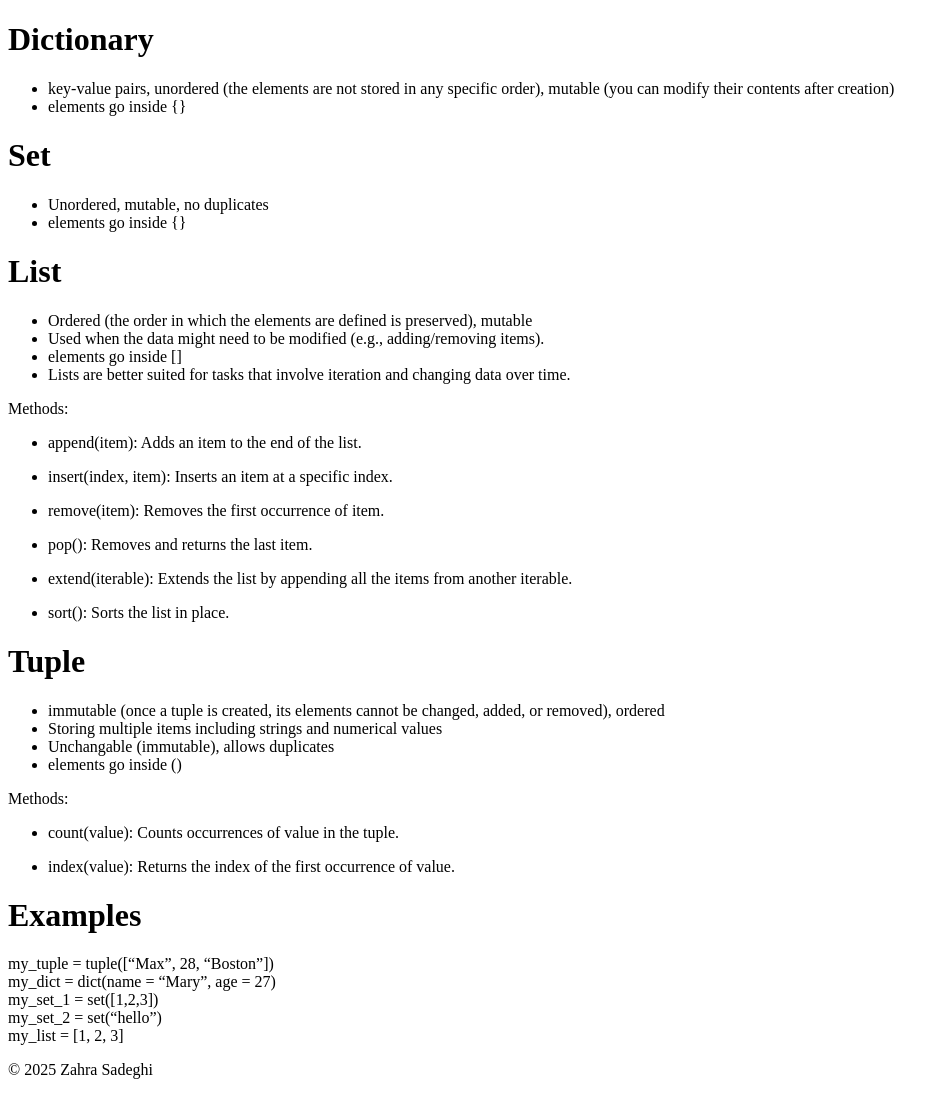
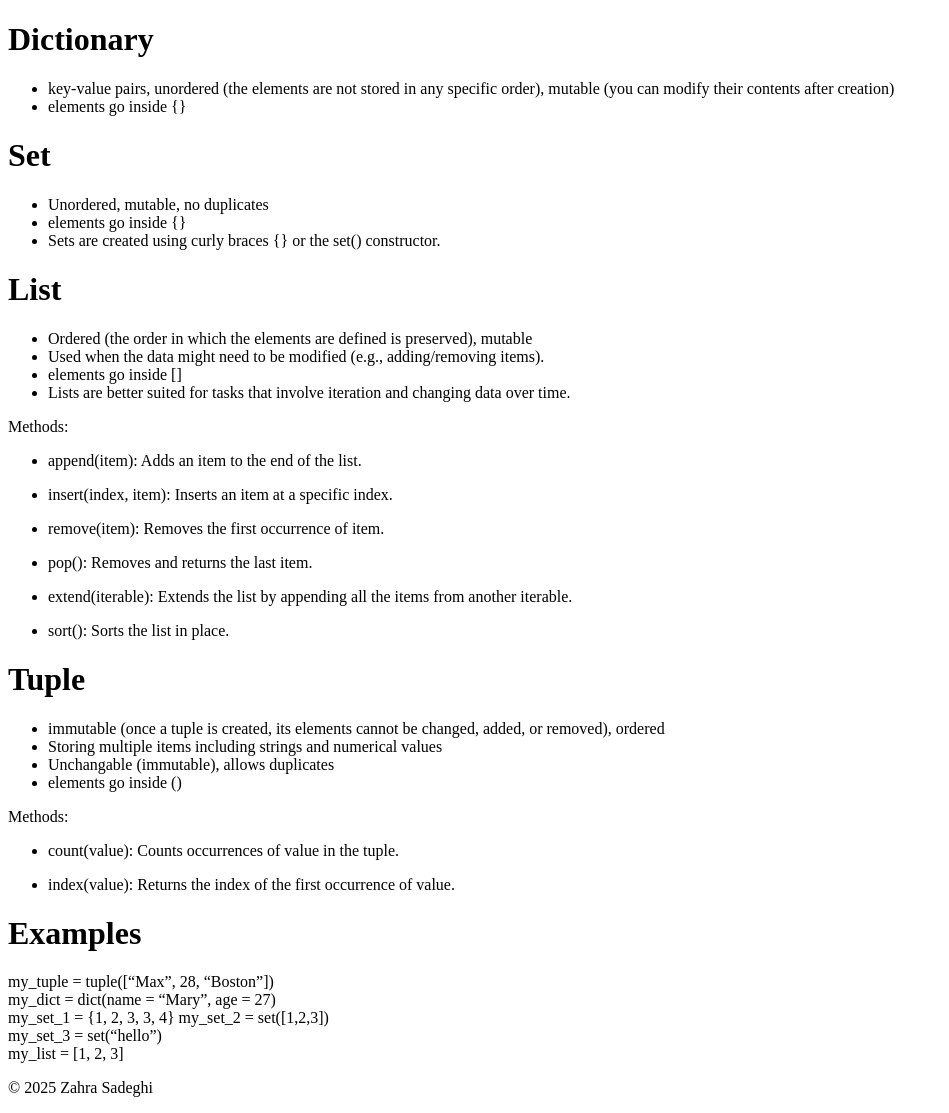
Before and after one commit to zahsa/zahsa.github.io, a Jekyll site: the page built from notes/python.md, in a window 1280 px wide. Shown: the whole page, without its empty margins (0-949 px from the left). Built offline with Jekyll 4.4.1, drawn with Linux system fonts in a browser that asks for light colours; our own code applies the rules of GitHub Pages for plain Markdown files.

Commit message:
Update python.md

```diff
--- a/notes/python.md
+++ b/notes/python.md
@@ -6,6 +6,8 @@
 # Set
 - Unordered, mutable, no duplicates
 - elements go inside {}
+- Sets are created using curly braces {} or the set() constructor.
+
 
 # List
 - Ordered (the order in which the elements are defined is preserved), mutable
@@ -39,8 +41,10 @@ Methods:
 - index(value): Returns the index of the first occurrence of value.
 
 # Examples
+
 my_tuple = tuple(["Max", 28, "Boston"])
 my_dict = dict(name = "Mary", age = 27)
-my_set_1 = set([1,2,3])
-my_set_2 = set("hello")
+my_set_1 = {1, 2, 3, 3, 4}
+my_set_2 = set([1,2,3])
+my_set_3 = set("hello")
 my_list = [1, 2, 3]
```
